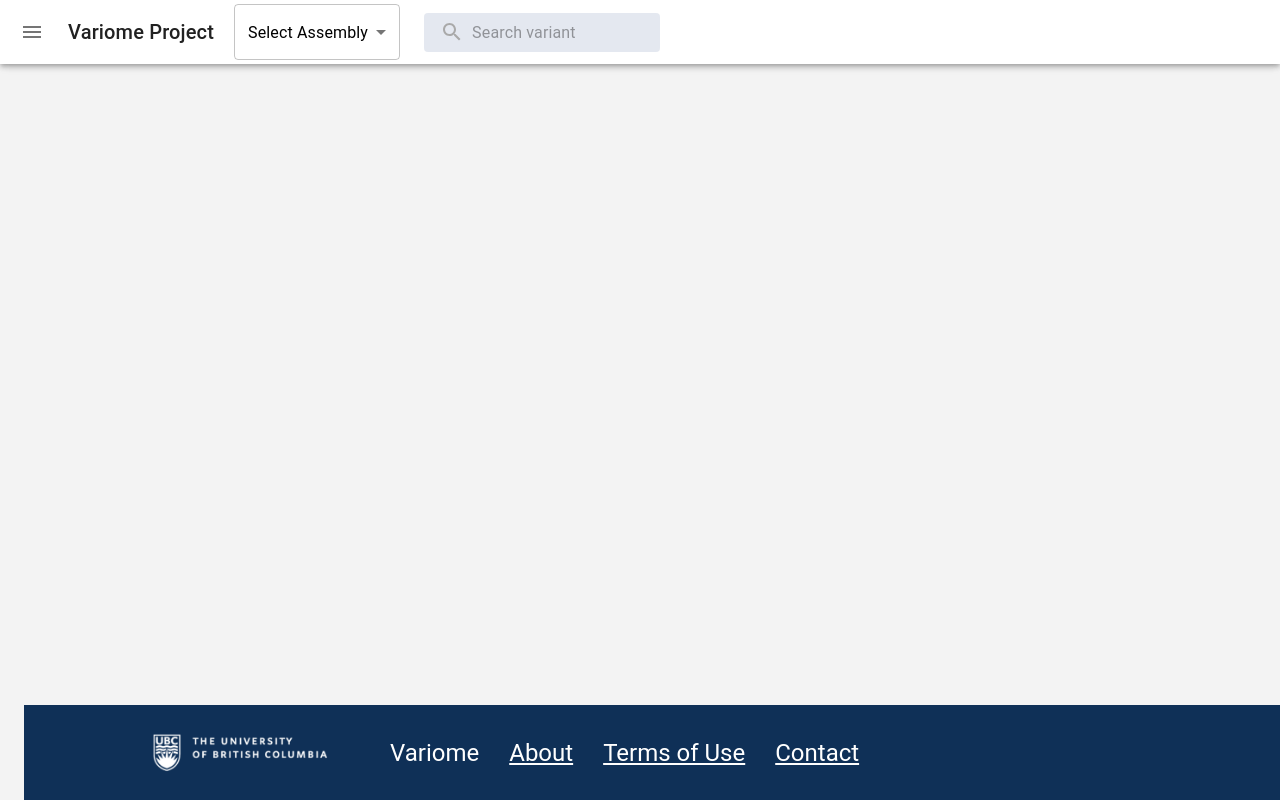
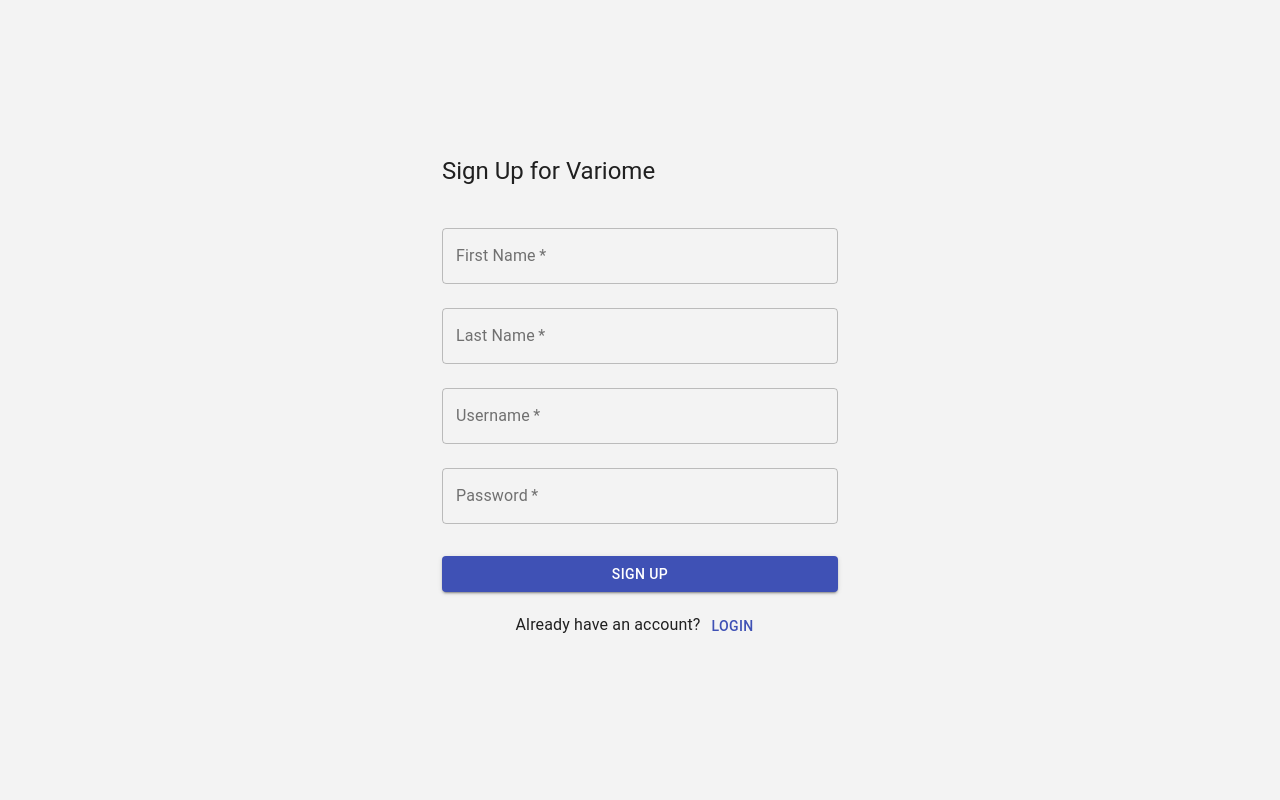
Before and after one commit to wassermanlab/variome, a React (Create React App) app in the folder app/: page /signup in a window 1280 px wide. Built offline with nearby package versions, Linux system fonts and the light colour scheme.

Commit message:
creating profile login and signup pages

```diff
--- a/app/src/App.js
+++ b/app/src/App.js
@@ -4,7 +4,9 @@
 import { ThemeProvider } from '@mui/material/styles';
 import CssBaseline from '@mui/material/CssBaseline';
 import {BrowserRouter, Routes, Route} from 'react-router-dom';
-
+import Login from './/pages/login.js'
+import Signup from './/pages/register.js'
+import Profile from './/pages/profile.js'
 
 import NavBar from './layouts/navbar';
 
@@ -18,6 +20,9 @@
                 {/* SQ TODO: Pages that do not use navbar (like login/signup) go below*/}
                 {/*<Route path="/login" exact element={<Login/>}/>*/}
                 <Route path="/*" element={ <NavBar/> }/>
+                <Route path="/login" exact element={<Login/>}/>
+                <Route path="/signup" exact element={<Signup/>}/>
+                <Route path="/profile" exact element={<Profile/>}/>
             </Routes>
         </BrowserRouter>
       </ThemeProvider>
--- a/app/src/layouts/navbar.js
+++ b/app/src/layouts/navbar.js
@@ -7,7 +7,7 @@
 import MuiAppBar from '@mui/material/AppBar';
 import Toolbar from '@mui/material/Toolbar';
 import List from '@mui/material/List';
-import Link from '@mui/material/Link';
+import { Link } from 'react-router-dom';
 import Typography from '@mui/material/Typography';
 import Divider from '@mui/material/Divider';
 import ArticleIcon from '@mui/icons-material/Article';
@@ -26,6 +26,7 @@
 import SearchIcon from '@mui/icons-material/Search';
 import { Select, MenuItem } from '@mui/material';
 import { useState } from 'react';
+import Button from '@material-ui/core/Button';
 
 import Home from '../pages/home';
 import SNV from '../pages/snv';
@@ -189,7 +190,7 @@
                         Variome Project
                     </Typography>
                     <DropdownMenu />
-                    {/* SQ TODO: Make the font color for this match the rest of the App Bar (aka textPrimary)*/}
+
                     <Search>
                         <SearchIconWrapper>
                             <SearchIcon />
@@ -199,6 +200,37 @@
                             inputProps={{ 'aria-label': 'search' }}
                         />
                     </Search>
+
+                    <Box sx={{ display: 'flex', alignItems: 'center', marginLeft: "800px" }}>
+                        <Box sx={{ flexGrow: 1 }} />
+                        <Box sx={{ display: 'flex', alignItems: 'center' }}>
+                            <Button
+                                component={Link}
+                                to="/profile"
+                                variant="text"
+                                sx={{ color: 'black', marginRight: '10px' }}
+                            >
+                                Profile
+                            </Button>
+                            <Button
+                                component={Link}
+                                to="/login"
+                                variant="text"
+                                sx={{ color: 'black', marginRight: '10px' }}
+                            >
+                                Login
+                            </Button>
+                            <Button
+                                component={Link}
+                                to="/signup"
+                                variant="text"
+                                sx={{ color: 'black', marginRight: '10px' }}
+                            >
+                                Sign Up
+                            </Button>
+                        </Box>
+                    </Box>
+
                 </Toolbar>
             </AppBar>
             <Drawer
--- a/app/src/pages/dashboard.js
+++ b/app/src/pages/dashboard.js
@@ -2,7 +2,7 @@
 import Variant from '../components/Variant'
 import Annotations from '../components/Annotations'
 import References from '../components/References'
-import Overview from '../components/Overview'
+import SNV from '../components/SNV'
 
 export default function Dashboard() {
   return (
@@ -13,7 +13,7 @@
                 <Variant />
             </Grid>
             <Grid item xs={12}>
-              <Overview />
+              <SNV />
             </Grid>
           </Grid>
         </Grid>
--- a/app/src/pages/login.js
+++ b/app/src/pages/login.js
@@ -1,146 +1,98 @@
-import { useState } from 'react'
-import Link from 'next/link'
-import { useRouter } from 'next/router'
-import Box from '@mui/material/Box'
-import Button from '@mui/material/Button'
-import Checkbox from '@mui/material/Checkbox'
-import TextField from '@mui/material/TextField'
-import InputLabel from '@mui/material/InputLabel'
-import Typography from '@mui/material/Typography'
-import IconButton from '@mui/material/IconButton'
-import CardContent from '@mui/material/CardContent'
-import FormControl from '@mui/material/FormControl'
-import OutlinedInput from '@mui/material/OutlinedInput'
-import { styled } from '@mui/material/styles'
-import MuiCard from '@mui/material/Card'
-import InputAdornment from '@mui/material/InputAdornment'
-import MuiFormControlLabel from '@mui/material/FormControlLabel'
-import EyeOutline from 'mdi-material-ui/EyeOutline'
-import EyeOffOutline from 'mdi-material-ui/EyeOffOutline'
-import themeConfig from 'src/configs/themeConfig'
-import BlankLayout from 'src/@core/layouts/BlankLayout'
-import FooterIllustrationsV1 from 'src/views/pages/auth/FooterIllustration'
+import React, { useState } from 'react';
+import { makeStyles } from '@material-ui/core/styles';
+import {
+  Button,
+  TextField,
+  Grid,
+  Container,
+  Typography,
+} from '@material-ui/core';
+import { Link } from 'react-router-dom';
 
-const Card = styled(MuiCard)(({ theme }) => ({
-  [theme.breakpoints.up('sm')]: { width: '28rem' }
-}))
+const useStyles = makeStyles((theme) => ({
+  root: {
+    display: 'flex',
+    justifyContent: 'center',
+    alignItems: 'center',
+    height: '100vh',
+  },
+  form: {
+    width: '100%',
+    marginTop: theme.spacing(1),
+  },
+  submit: {
+    margin: theme.spacing(3, 0, 2),
+  },
+}));
 
-const LinkStyled = styled('a')(({ theme }) => ({
-  fontSize: '0.875rem',
-  textDecoration: 'none',
-  color: theme.palette.primary.main
-}))
+const Login = () => {
+  const classes = useStyles();
+  const [username, setUsername] = useState('');
+  const [password, setPassword] = useState('');
 
-const FormControlLabel = styled(MuiFormControlLabel)(({ theme }) => ({
-  '& .MuiFormControlLabel-label': {
-    fontSize: '0.875rem',
-    color: theme.palette.text.secondary
-  }
-}))
-
-const LoginPage = () => {
-  const [values, setValues] = useState({
-    password: '',
-    showPassword: false
-  })
-
-  const router = useRouter()
-
-  const handleChange = prop => event => {
-    setValues({ ...values, [prop]: event.target.value })
-  }
-
-  const handleClickShowPassword = () => {
-    setValues({ ...values, showPassword: !values.showPassword })
-  }
-
-  const handleMouseDownPassword = event => {
-    event.preventDefault()
-  }
+  const handleLogin = (e) => {
+    e.preventDefault();
+    console.log(`Username: ${username} - Password: ${password}`);
+  };
 
   return (
-    <Box className='content-center'>
-      <Card sx={{ zIndex: 1 }}>
-        <CardContent sx={{ padding: theme => `${theme.spacing(12, 9, 7)} !important` }}>
-          <Box sx={{ mb: 8, display: 'flex', alignItems: 'center', justifyContent: 'center' }}>
-            <Typography
-              variant='h6'
-              sx={{
-                ml: 3,
-                lineHeight: 1,
-                fontWeight: 600,
-                textTransform: 'uppercase',
-                fontSize: '1.5rem !important'
-              }}
-            >
-              {themeConfig.templateName}
+    <Container component="main" maxWidth="xs" className={classes.root}>
+      <div>
+        <Typography component="h1" variant="h5">
+          Log in to Variome
         </Typography>
-          </Box>
-          <Box sx={{ mb: 6 }}>
-            <Typography variant='h5' sx={{ fontWeight: 600, marginBottom: 1.5 }}>
-              Log in to {themeConfig.templateName}
-            </Typography>
-          </Box>
-          <form noValidate autoComplete='off' onSubmit={e => e.preventDefault()}>
-            <TextField autoFocus fullWidth id='email' label='Email' sx={{ marginBottom: 4 }} />
-            <FormControl fullWidth>
-              <InputLabel htmlFor='auth-login-password'>Password</InputLabel>
-              <OutlinedInput
-                label='Password'
-                value={values.password}
-                id='auth-login-password'
-                onChange={handleChange('password')}
-                type={values.showPassword ? 'text' : 'password'}
-                endAdornment={
-                  <InputAdornment position='end'>
-                    <IconButton
-                      edge='end'
-                      onClick={handleClickShowPassword}
-                      onMouseDown={handleMouseDownPassword}
-                      aria-label='toggle password visibility'
-                    >
-                      {values.showPassword ? <EyeOutline /> : <EyeOffOutline />}
-                    </IconButton>
-                  </InputAdornment>
-                }
+        <form className={classes.form} onSubmit={handleLogin}>
+          <TextField
+            variant="outlined"
+            margin="normal"
+            required
+            fullWidth
+            id="username"
+            label="Username"
+            name="username"
+            value={username}
+            onChange={(e) => setUsername(e.target.value)}
           />
-            </FormControl>
-            <Box
-              sx={{ mb: 4, display: 'flex', alignItems: 'center', flexWrap: 'wrap', justifyContent: 'space-between' }}
-            >
-              <FormControlLabel control={<Checkbox />} label='Remember Me' />
-              <Link passHref href='/'>
-                <LinkStyled onClick={e => e.preventDefault()}>Forgot Password?</LinkStyled>
-              </Link>
-            </Box>
+          <TextField
+            variant="outlined"
+            margin="normal"
+            required
+            fullWidth
+            name="password"
+            label="Password"
+            type="password"
+            id="password"
+            value={password}
+            onChange={(e) => setPassword(e.target.value)}
+          />
           <Button
+            type="submit"
             fullWidth
-              size='large'
-              variant='contained'
-              sx={{ marginBottom: 7 }}
-              onClick={() => router.push('/')}
+            variant="contained"
+            color="primary"
+            className={classes.submit}
+            component={Link}
+            to="/"
           >
             Login
           </Button>
-            <Box sx={{ display: 'flex', alignItems: 'center', flexWrap: 'wrap', justifyContent: 'center' }}>
-              <Typography variant='body2' sx={{ marginRight: 2 }}>
+          <Grid container justifyContent="center">
+            <Grid item>
               Don't have an account?
-              </Typography>
-              <Typography variant='body2'>
-                <Link passHref href='/pages/register'>
-                  <LinkStyled>Create an account</LinkStyled>
-                </Link>
-              </Typography>
-            </Box>
-            <Box sx={{ display: 'flex', alignItems: 'center', justifyContent: 'center' }}>
-            </Box>
+              <Button
+                variant="text"
+                color="primary"
+                component={Link}
+                to="/signup"
+              >
+                Register
+              </Button>
+            </Grid>
+          </Grid>
         </form>
-        </CardContent>
-      </Card>
-      <FooterIllustrationsV1 />
-    </Box>
-  )
-}
-LoginPage.getLayout = page => <BlankLayout>{page}</BlankLayout>
+      </div>
+    </Container>
+  );
+};
 
-export default LoginPage
+export default Login;
--- /dev/null
+++ b/app/src/pages/profile.js
@@ -0,0 +1,66 @@
+import React from 'react';
+import { styled } from '@mui/material/styles';
+import { makeStyles } from '@material-ui/core';
+
+import Alert from '@mui/material/Alert';
+import AlertTitle from '@mui/material/AlertTitle';
+import Box from '@mui/material/Box';
+import Card from '@mui/material/Card';
+import CardActions from '@mui/material/CardActions';
+import CardContent from '@mui/material/CardContent';
+import Divider from '@mui/material/Divider';
+import Grid from '@mui/material/Grid'
+import TextField from '@mui/material/TextField';
+import Typography from '@mui/material/Typography';
+import Container from '@mui/material/Container';
+
+const PREFIX = 'Home';
+const classes = {
+    root: `${PREFIX}-root`,
+    cta: `${PREFIX}-cta`,
+}
+const Root = styled('div')(({ theme }) => ({
+    [`&.${classes.root}`]: {
+        display: 'flex',
+        alignItems: 'center',
+        backgroundColor: theme.palette.primary.main
+    },
+    [`& .${classes.cta}`]: {
+        borderRadius: theme.shape.radius
+    },
+}))
+
+const useStyles = makeStyles({
+    root: {
+      maxWidth: 400,
+      margin: 'auto',
+      marginTop: 50,
+    },
+  });
+
+  const Profile = () => {
+    return (
+        <Container maxWidth="xl">
+            <Box sx={{ display: 'flex'}}>
+                <Grid container direction="row" justifyContent="center" alignItems="center" spacing={2}>
+                    <Grid item xs={7}>
+                        <Typography variant="h3" sx={{ fontWeight: 'bold' }}>
+                            Profile
+                        </Typography>
+                    </Grid>
+                    <Grid item xs={5}>
+                        <Alert severity="warning">
+                            <AlertTitle sx={{ fontWeight: 'bold' }}>Disclaimer</AlertTitle>
+                            This is a test database. All data used is open source and does
+                            not include Indigenous data.
+                        </Alert>
+                    </Grid>
+                </Grid>
+            </Box>
+        </Container>
+
+  )
+
+}
+
+export default Profile;
--- a/app/src/pages/register.js
+++ b/app/src/pages/register.js
@@ -1,145 +1,112 @@
-import { useState, Fragment } from 'react'
-import Link from 'next/link'
-import Box from '@mui/material/Box'
-import Button from '@mui/material/Button'
-import Checkbox from '@mui/material/Checkbox'
-import TextField from '@mui/material/TextField'
-import Typography from '@mui/material/Typography'
-import InputLabel from '@mui/material/InputLabel'
-import IconButton from '@mui/material/IconButton'
-import CardContent from '@mui/material/CardContent'
-import FormControl from '@mui/material/FormControl'
-import OutlinedInput from '@mui/material/OutlinedInput'
-import { styled } from '@mui/material/styles'
-import MuiCard from '@mui/material/Card'
-import InputAdornment from '@mui/material/InputAdornment'
-import MuiFormControlLabel from '@mui/material/FormControlLabel'
+import React, { useState } from 'react';
+import { makeStyles } from '@material-ui/core/styles';
+import { Button, TextField, Grid, Container, Typography } from '@material-ui/core';
+import { Link } from 'react-router-dom';
 
-import EyeOutline from 'mdi-material-ui/EyeOutline'
-import EyeOffOutline from 'mdi-material-ui/EyeOffOutline'
+const useStyles = makeStyles((theme) => ({
+  root: {
+    display: 'flex',
+    justifyContent: 'center',
+    alignItems: 'center',
+    minHeight: '100vh',
+  },
+  form: {
+    width: '100%',
+    marginTop: theme.spacing(3),
+  },
+  submit: {
+    margin: theme.spacing(3, 0, 2),
+  },
+}));
 
-import themeConfig from 'src/configs/themeConfig'
+const Signup = () => {
+  const classes = useStyles();
+  const [firstName, setFirstName] = useState('');
+  const [lastName, setLastName] = useState('');
+  const [username, setUsername] = useState('');
+  const [password, setPassword] = useState('');
 
-import BlankLayout from 'src/@core/layouts/BlankLayout'
-
-import FooterIllustrationsV1 from 'src/views/pages/auth/FooterIllustration'
-
-const Card = styled(MuiCard)(({ theme }) => ({
-  [theme.breakpoints.up('sm')]: { width: '28rem' }
-}))
-
-const LinkStyled = styled('a')(({ theme }) => ({
-  fontSize: '0.875rem',
-  textDecoration: 'none',
-  color: theme.palette.primary.main
-}))
-
-const FormControlLabel = styled(MuiFormControlLabel)(({ theme }) => ({
-  marginTop: theme.spacing(1.5),
-  marginBottom: theme.spacing(4),
-  '& .MuiFormControlLabel-label': {
-    fontSize: '0.875rem',
-    color: theme.palette.text.secondary
-  }
-}))
-
-const RegisterPage = () => {
-  const [values, setValues] = useState({
-    password: '',
-    showPassword: false
-  })
-
-  const handleChange = prop => event => {
-    setValues({ ...values, [prop]: event.target.value })
-  }
-
-  const handleClickShowPassword = () => {
-    setValues({ ...values, showPassword: !values.showPassword })
-  }
-
-  const handleMouseDownPassword = event => {
-    event.preventDefault()
-  }
+  const handleSignup = (e) => {
+    e.preventDefault();
+    console.log(`First Name: ${firstName} - Last Name: ${lastName} - Username: ${username} - Password: ${password}`);
+    // handle signup logic
+  };
 
   return (
-    <Box className='content-center'>
-      <Card sx={{ zIndex: 1 }}>
-        <CardContent sx={{ padding: theme => `${theme.spacing(12, 9, 7)} !important` }}>
-          <Box sx={{ mb: 8, display: 'flex', alignItems: 'center', justifyContent: 'center' }}>
+    <Container component="main" maxWidth="xs" className={classes.root}>
+      <div>
+        <Typography component="h1" variant="h5">
+          Sign Up for Variome
+        </Typography>
+        <form className={classes.form} onSubmit={handleSignup}>
+          <TextField
+            variant="outlined"
+            margin="normal"
+            required
+            fullWidth
+            id="firstName"
+            label="First Name"
+            name="firstName"
+            value={firstName}
+            onChange={(e) => setFirstName(e.target.value)}
+          />
+          <TextField
+            variant="outlined"
+            margin="normal"
+            required
+            fullWidth
+            id="lastName"
+            label="Last Name"
+            name="lastName"
+            value={lastName}
+            onChange={(e) => setLastName(e.target.value)}
+          />
+          <TextField
+            variant="outlined"
+            margin="normal"
+            required
+            fullWidth
+            id="username"
+            label="Username"
+            name="username"
+            value={username}
+            onChange={(e) => setUsername(e.target.value)}
+          />
+          <TextField
+            variant="outlined"
+            margin="normal"
+            required
+            fullWidth
+            name="password"
+            label="Password"
+            type="password"
+            id="password"
+            value={password}
+            onChange={(e) => setPassword(e.target.value)}
+          />
+          <Button
+            type="submit"
+            fullWidth
+            variant="contained"
+            color="primary"
+            className={classes.submit}
+            component={Link}
+            to="/"
+          >
+            Sign Up
+          </Button>
+          <Grid container justifyContent="center">
+            <Grid item>
+              Already have an account?
+              <Button component={Link} to="/login" variant="text" color="primary">
+                Login
+              </Button>
+            </Grid>
+          </Grid>
+        </form>
+      </div>
+    </Container>
+  );
+};
 
-            <Typography
-              variant='h6'
-              sx={{
-                ml: 3,
-                lineHeight: 1,
-                fontWeight: 600,
-                textTransform: 'uppercase',
-                fontSize: '1.5rem !important'
-              }}
-            >
-              {themeConfig.templateName}
-            </Typography>
-          </Box>
-          <Box sx={{ mb: 6 }}>
-            <Typography variant='h5' sx={{ fontWeight: 600, marginBottom: 1.5 }}>
-              Create an Account
-            </Typography>
-          </Box>
-          <form noValidate autoComplete='off' onSubmit={e => e.preventDefault()}>
-            <TextField autoFocus fullWidth id='username' label='Username' sx={{ marginBottom: 4 }} />
-            <TextField fullWidth type='email' label='Email' sx={{ marginBottom: 4 }} />
-            <FormControl fullWidth>
-              <InputLabel htmlFor='auth-register-password'>Password</InputLabel>
-              <OutlinedInput
-                label='Password'
-                value={values.password}
-                id='auth-register-password'
-                onChange={handleChange('password')}
-                type={values.showPassword ? 'text' : 'password'}
-                endAdornment={
-                  <InputAdornment position='end'>
-                    <IconButton
-                      edge='end'
-                      onClick={handleClickShowPassword}
-                      onMouseDown={handleMouseDownPassword}
-                      aria-label='toggle password visibility'
-                    >
-                      {values.showPassword ? <EyeOutline fontSize='small' /> : <EyeOffOutline fontSize='small' />}
-                    </IconButton>
-                  </InputAdornment>
-                }
-              />
-            </FormControl>
-            <FormControlLabel
-              control={<Checkbox />}
-              label={
-                <Fragment>
-                  <span>I agree to the terms of account creation</span>
-                </Fragment>
-              }
-            />
-            <Button fullWidth size='large' type='submit' variant='contained' sx={{ marginBottom: 7 }}>
-              Sign up
-            </Button>
-            <Box sx={{ display: 'flex', alignItems: 'center', flexWrap: 'wrap', justifyContent: 'center' }}>
-              <Typography variant='body2' sx={{ marginRight: 2 }}>
-                Already have an account?
-              </Typography>
-              <Typography variant='body2'>
-                <Link passHref href='/pages/login'>
-                  <LinkStyled>Sign in instead</LinkStyled>
-                </Link>
-              </Typography>
-            </Box>
-            <Box sx={{ display: 'flex', alignItems: 'center', justifyContent: 'center' }}>
-            </Box>
-          </form>
-        </CardContent>
-      </Card>
-      <FooterIllustrationsV1 />
-    </Box>
-  )
-}
-RegisterPage.getLayout = page => <BlankLayout>{page}</BlankLayout>
-
-export default RegisterPage
+export default Signup;
--- a/package.json
+++ b/package.json
@@ -2,6 +2,7 @@
   "dependencies": {
     "@emotion/react": "^11.11.1",
     "@emotion/styled": "^11.11.0",
+    "@material-ui/core": "^4.12.4",
     "@mui/icons-material": "^5.14.14",
     "@mui/material": "^5.14.14",
     "mdi-material-ui": "^7.7.0",
```
Also changed, not shown: app/src/components/SNV.js (renamed from app/src/components/Overview.js), 1 other file (tests, documents, lock files or other folders). Lines whose indentation alone changed are shown as unchanged.
